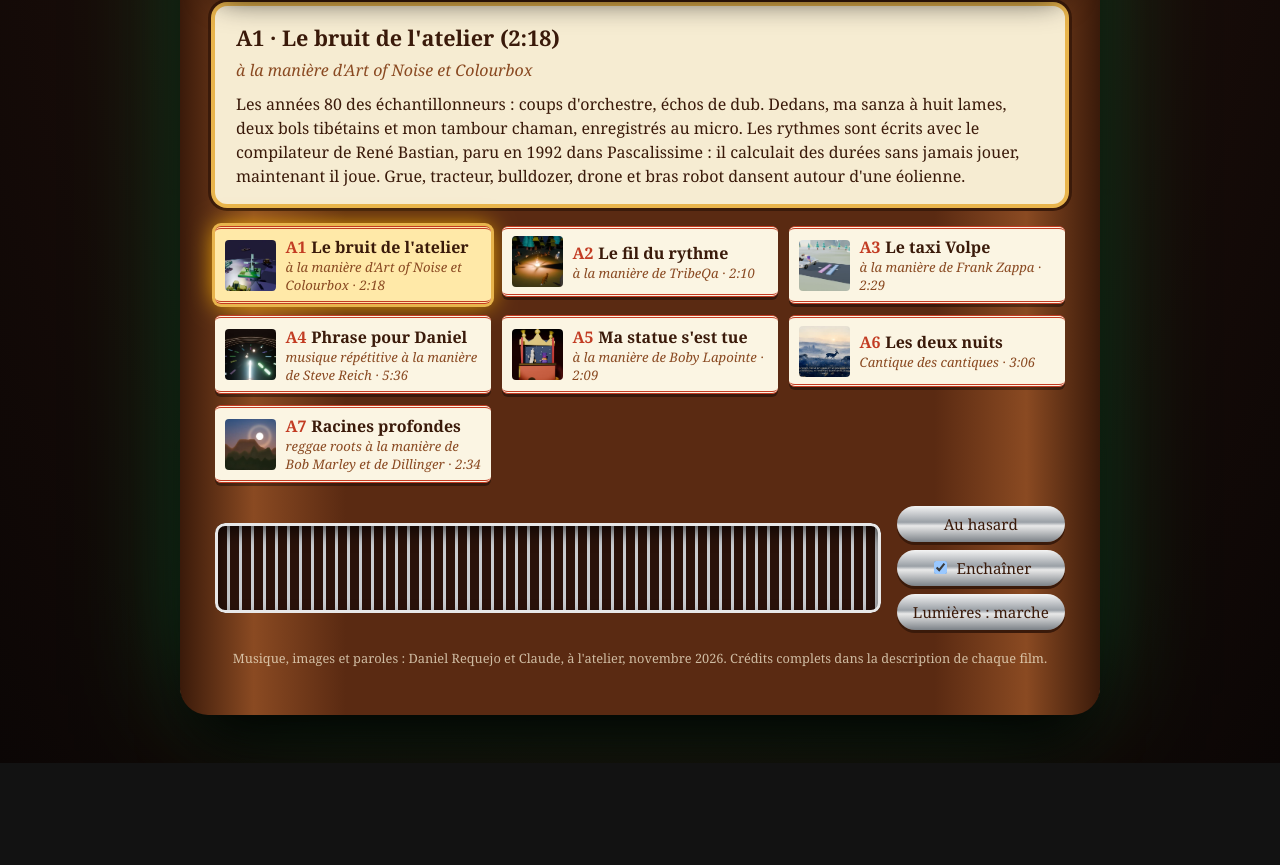
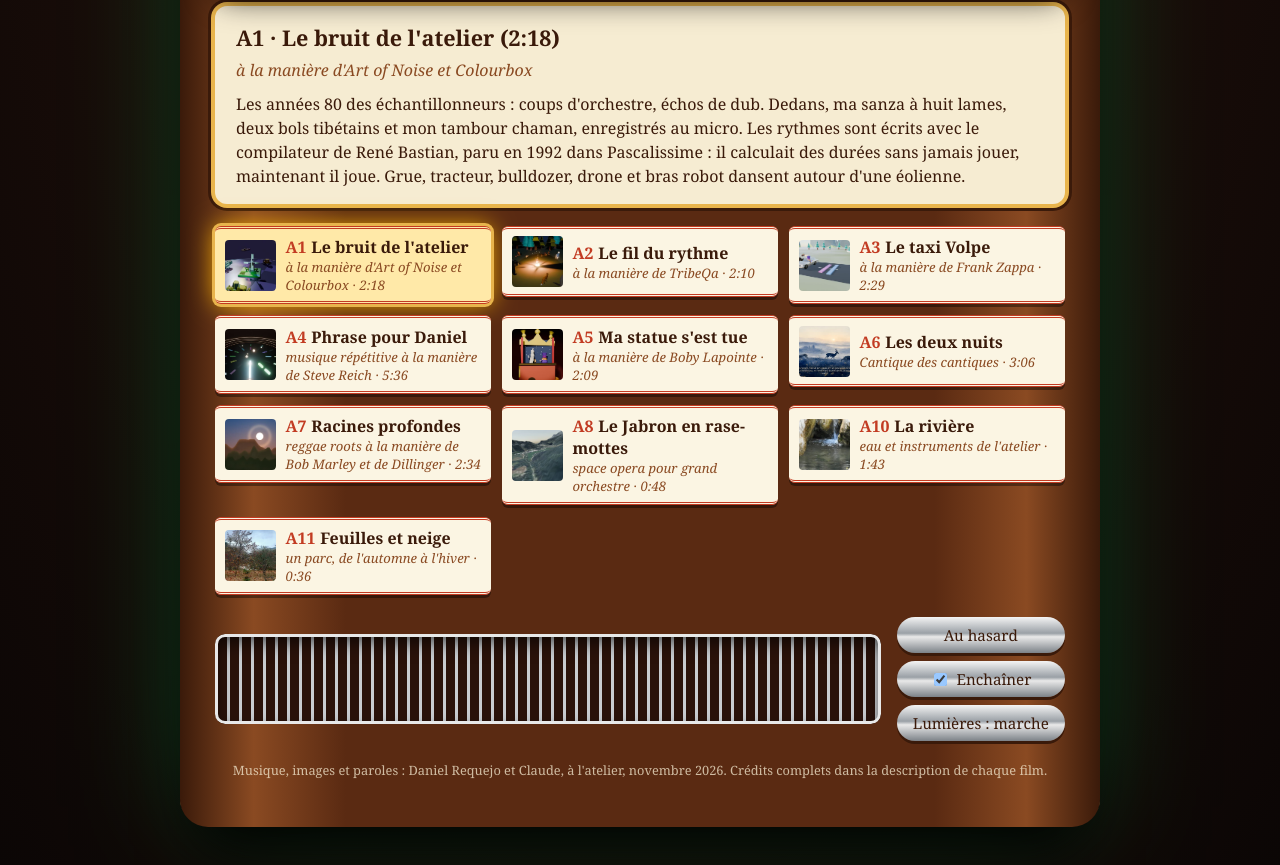
Before and after one commit to Danielou/juke-box-atelier, a plain HTML site: page index.html in a window 1280 px wide. Shown: the part 825-1690 px from the top of the page. Before the commit the page ends 1588 px from the top, so only its background shows below. Drawn offline with Linux system fonts and the light colour scheme.

Commit message:
Juke-box : le Jabron orchestré, La rivière, Feuilles et neige (dix morceaux)
Co-Authored-By: Claude Opus 5.5 <noreply@anthropic.com>

```diff
--- a/index.html
+++ b/index.html
@@ -4,7 +4,7 @@
 <meta charset="utf-8">
 <meta name="viewport" content="width=device-width, initial-scale=1">
 <title>Le juke-box de l'atelier</title>
-<meta name="description" content="Sept morceaux et leurs films, faits à l'atelier par Daniel Requejo et Claude.">
+<meta name="description" content="Dix morceaux et leurs films, faits à l'atelier par Daniel Requejo et Claude.">
 <style>
 @property --teinte { syntax: '<number>'; inherits: true; initial-value: 0; }
 :root {
@@ -200,6 +200,36 @@ const TITRES = [
   "texte": "Batterie one drop, guitare et orgue sur les contretemps, cuivres à l'unisson et chœur à deux voix. Un deejay parle en rythme sur la basse, puis le dub du milieu : la guitare et la batterie s'en vont, les échos tournent, la basse reste. La nuit sur trois chaînes de montagnes, puis l'aube, et chaque note de basse fait battre la lumière.",
   "pochette": "pochettes/A7.jpg",
   "youtube": "sS_Zodb1JwE"
+ },
+ {
+  "id": "A8",
+  "titre": "Le Jabron en rase-mottes",
+  "style": "space opera pour grand orchestre",
+  "duree": "0:48",
+  "fichier": "../films/jabron-orchestre-film.mp4",
+  "texte": "Un drone imaginaire descend la vallée du Jabron à 65 mètres du sol, de l'amont de Saint-Vincent jusqu'au lit de galets. Relief et photos de l'IGN, scène 3D Blender. La marche est jouée par tout l'orchestre : cordes au galop, thème aux trompettes, cors, timbales et cymbale pour l'arrivée.",
+  "pochette": "pochettes/A8.jpg",
+  "youtube": "ChA2lWMeVSU"
+ },
+ {
+  "id": "A10",
+  "titre": "La rivière",
+  "style": "eau et instruments de l'atelier",
+  "duree": "1:43",
+  "fichier": "../films/la-riviere-film.mp4",
+  "texte": "Le chemin d'une rivière : l'eau calme, les cailloux et le clapotis, la cascade et le torrent, puis le retour au filet d'eau. Ma sanza et mes instruments, avec le bruit d'un vrai ruisseau enregistré au téléphone. Chaque image change sur un temps fort.",
+  "pochette": "pochettes/A10.jpg",
+  "youtube": "4hLQOS0LOck"
+ },
+ {
+  "id": "A11",
+  "titre": "Feuilles et neige",
+  "style": "un parc, de l'automne à l'hiver",
+  "duree": "0:36",
+  "fichier": "../films/feuilles-et-neige-film.mp4",
+  "texte": "Une seule photo, animée : les feuilles mûrissent, tombent une à une et tapissent l'herbe, puis le ciel se ferme et la neige prend sur les branches nues et les bancs. Le son, c'est un ruisseau et le vent.",
+  "pochette": "pochettes/A11.jpg",
+  "youtube": "xmZXCTeYV1c"
  }
 ];
 const ecran = document.getElementById('ecran'), sel = document.getElementById('selecteur');
```
Also changed, not shown: pochettes/A10.jpg (added), pochettes/A11.jpg (added), pochettes/A8.jpg (added), 1 other file.
